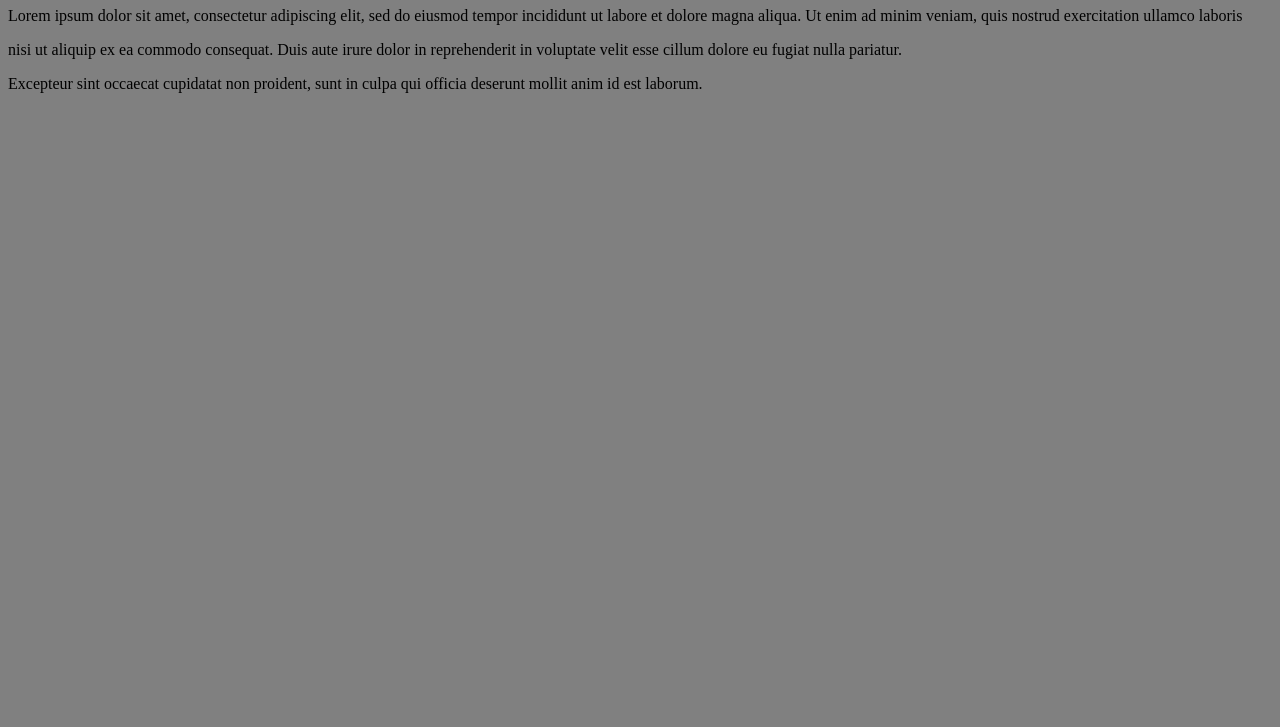
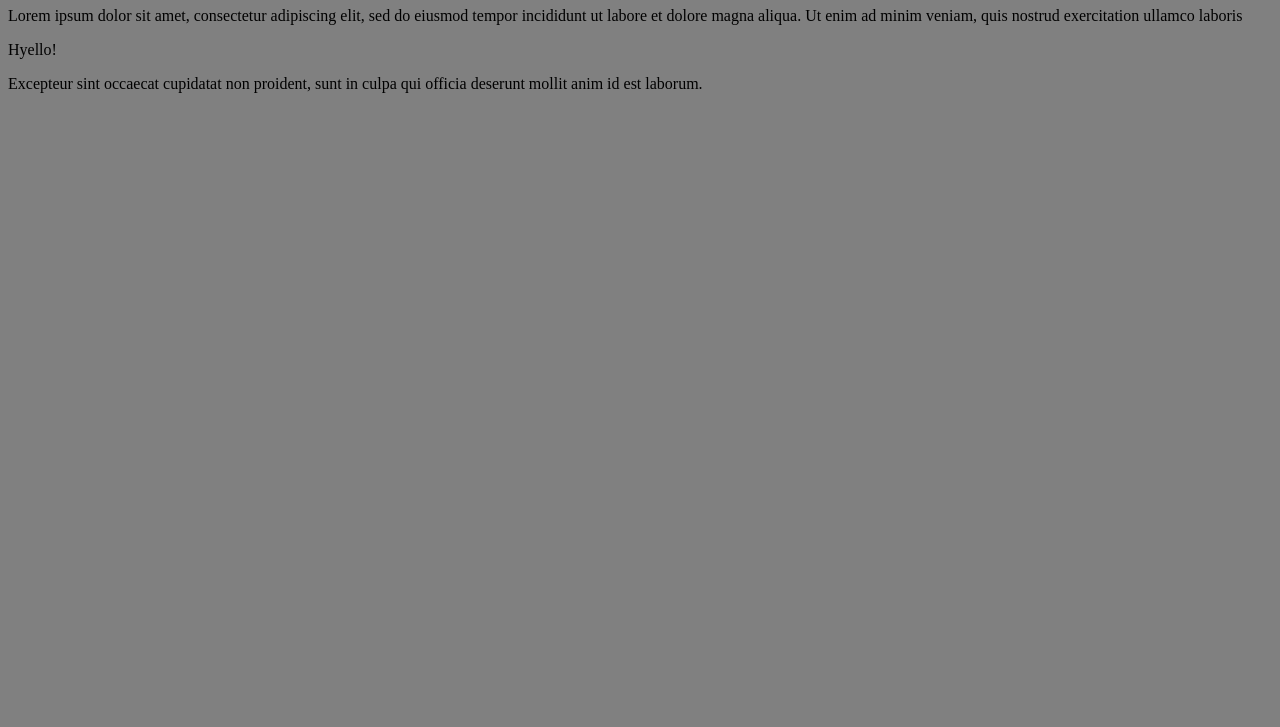
Before and after one commit to mlag719/mlag719.github.io, a plain HTML site: page unit_1/index.html in a window 1280 px wide. Shown: the part 73-800 px from the top of the page. Drawn offline with Linux system fonts and the light colour scheme.

Commit message:
Changing 2nd paragraph 110517

```diff
--- a/unit_1/index.html
+++ b/unit_1/index.html
@@ -9,7 +9,7 @@
 		<h1>Maya's Project</h1>
 		<p>Lorem ipsum dolor sit amet, consectetur adipiscing elit, sed do eiusmod tempor incididunt ut labore et dolore magna aliqua. Ut enim ad minim veniam, quis nostrud exercitation ullamco laboris </p>
 
-		<p>nisi ut aliquip ex ea commodo consequat. Duis aute irure dolor in reprehenderit in voluptate velit esse cillum dolore eu fugiat nulla pariatur. </p>
+		<p>Hyello!</p>
 
 		<p>Excepteur sint occaecat cupidatat non proident, sunt in culpa qui officia deserunt mollit anim id est laborum.</p>
 	</body>
```
